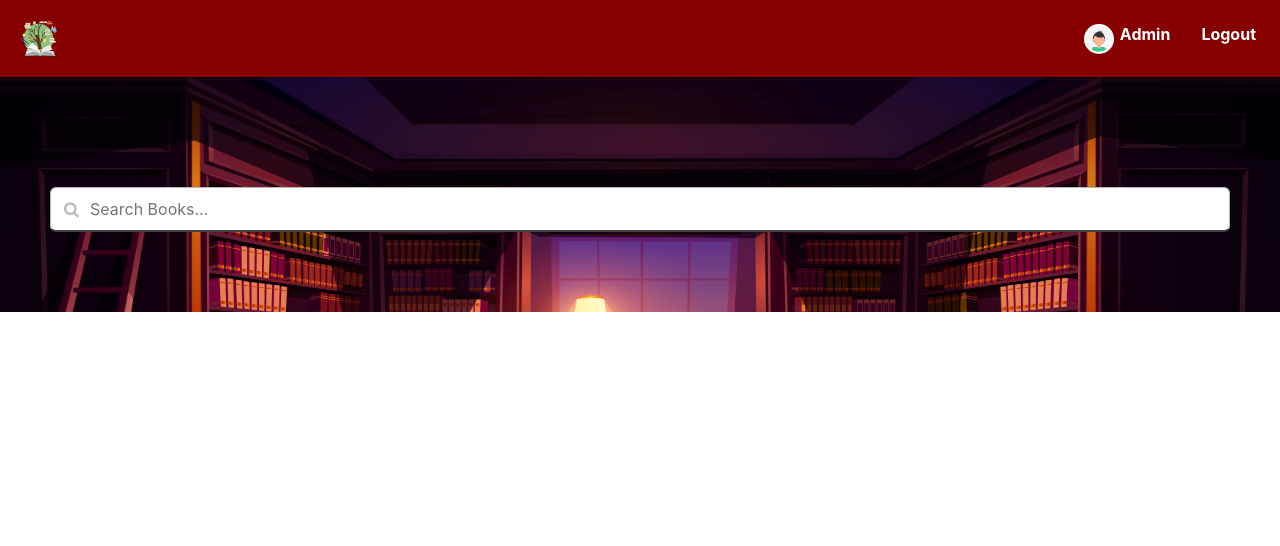
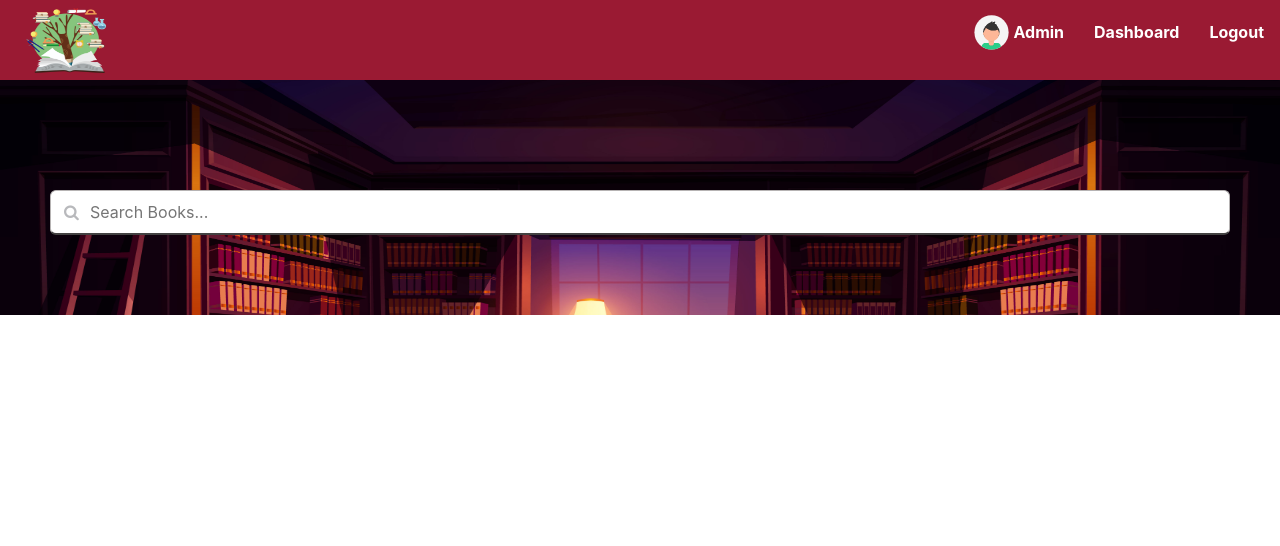
Before and after one commit to Arun6238/LibraryManagementApp, a Django app: page / in a window 1280 px wide. Shown: the top 546 px of the page. Run offline with Django 4.2, Linux system fonts and the light colour scheme; the visitor is signed in with stand-in values (Sample User, id 1); data that the repository does not hold is empty; some libraries are stand-ins or nearby versions.

Commit message:
restyled navbar with plane css modified: static/css/navbar.css, static/js/home.js, templates/navbar.html

```diff
--- a/static/css/navbar.css
+++ b/static/css/navbar.css
@@ -1,40 +1,56 @@
-.nav-button{
-    border: none;
-    outline: none;
-    background-color: inherit;
-    margin-left: -2px;
-    margin-right: 15px;
+nav{
+  padding-inline:1em ;
+
+  display: flex;
+  align-items: center;
+  justify-content: space-between;
+  background-color:rgb(154, 26, 51);
 }
-#navbarTogglerDemo02{
-  margin-left:7vw ;
+.navbar-logo{
+  width: 100px;
+  height: 80px;
 }
-.nav-button:focus{
-  outline: none;
+
+.nav-section-two{
+  display: flex;
+  align-items: center;
+  list-style: none;
+  column-gap: 30px;
 }
-.nav-button:hover{
+.nav-section-two,
+.nav-section-two a{
+  color: #fff;
+  font-weight: bold;
+  text-decoration: none;
+}
+
+.nav-section-two a:hover{
+  color: #dec5c5;
+}
+
+.profile-name{
+  display: flex;
+  align-items: center;
+  column-gap: 5px;
+}
+
+.nav-profile-logo{
+  width:35px;
+  height:45px;
+  border-radius: 50%;
+  border: 0;
+}
+
+.with-logo:hover{
   cursor: pointer;
 }
 
-.with-logo{
-  display: flex;
-  align-items: center;
-}
-.nav-profile-logo{
-  width:30px;
-  height:30px;
-  background: white;
-  padding: 2px;
-  border-radius: 50%;
-}
-.nav-profile-logo:hover{
-  cursor: pointer;
-}
 
 /* profile drop-down styles ----------------- */
 
 .sub-menu-wrap{
   position: absolute;
-  top:calc(100% + 10px);
+  top:40px;
   right: 10px;
   width: 290px;
   z-index: 1;
@@ -62,7 +78,14 @@
   display: flex;
   align-items: center;
 }
-
+.close-btn{
+  position: absolute;
+  font-size: 1.2rem;
+  font-weight: bold;
+  right: 20px;
+  top: 10px;
+  cursor: pointer;
+}
 .user-info img{
   width: 40px;
   border-radius:50%;
@@ -75,8 +98,6 @@
 }
 
 .sub-menu-link{
-
-
   display:flex;
   align-items: center;
   text-decoration: none;
@@ -119,4 +140,15 @@
   width: 2.4em;
 }
 
+
+@media only screen and (max-width: 768px) {
+  .sub-menu-wrap{
+    position: absolute;
+    width: calc(100vw - 40px);
+    top:40px;
+    right: 10px;
+    left: 10px;
+  }
+}
+
 /* ----------------------------------------- */
--- a/static/js/home.js
+++ b/static/js/home.js
@@ -1,5 +1,10 @@
 
 function profileDropdown(){
     let submenu = document.getElementById("profileMenu")
-    submenu.classList.toggle("open-menu")
+    submenu.classList.add("open-menu")
 }
+
+function profileClose(){
+    let submenu = document.getElementById("profileMenu")
+    submenu.classList.remove("open-menu")
+}
--- a/templates/navbar.html
+++ b/templates/navbar.html
@@ -1,41 +1,41 @@
 {% load static %}
-<nav class="navbar navbar-expand-lg navbar-light bg py-3  main-nav">
-	<ul class="navbar-nav mr-auto mt-2 mt-lg-0 ">
-		<li class="nav-item active with-logo">
-			<img class="lib-logo" src="{% static 'img/tree.png' %}" alt="" height="45px" width="45px">
-		</li>
-	</ul>
-
-	<div class="collapse navbar-collapse" id="navbarTogglerDemo02">
-
-		<ul class="navbar-nav ml-auto mt-2 mt-lg-0 ">
+<nav>
+	<div  class="nav-section-one">
+		<img class="navbar-logo" src="{% static 'img/tree.png' %}" alt="" >
+	</div>
+	<ul class="nav-section-two">
 		{% if request.user.is_authenticated %}
+			{% comment %} check if the user is Admin {% endcomment %}
 			{% if not request.user.is_superuser %}
-				<li class="nav-item with-logo" onclick="profileDropdown()">
+				<li class="with-logo profile-name" onclick="profileDropdown()">
 					<img class="nav-profile-logo" src="{% static 'img/profile-pic.svg' %}" alt="">
-					<button  class="nav-link text-white nav-button h5"><strong>{{request.user}}</strong></button>
+					<span class="user" >{{request.user}}</span>
 				</li>
+				{% comment %} if user is admin {% endcomment %}
 				{% else %}
-				<li class="nav-item with-logo">
-					<a class="with-logo" href="{% url 'test' %}">
+				<li class="profile-name">
 					<img class="nav-profile-logo" src="{% static 'img/profile-pic.svg' %}" alt="">
-					<button  class="nav-link text-white nav-button h6"><strong>Admin </strong></button>
-					</a>
+					<span>Admin</span>
 				</li>
-				<li class="nav-item with-logo">
-					<a class="nav-link text-white with-logo h6 font-weight-bold" href="{% url 'logout' %}">Logout</a>
+				<li>
+					<a href="{% url 'test' %}">Dashboard</a>
+				</li>
+				<li>
+					<a class="" href="{% url 'logout' %}">Logout</a>
 				</li>
 			{% endif %}
 		{% else %}
-			<li class="nav-item">
-				<a class="nav-link text-white" href="{% url 'login' %}">Login</a>
+			<li>
+				<a class="" href="{% url 'login' %}">Login</a>
 			</li>
 		{% endif %}
-		</ul>
-	</div>
+	</ul>
+</nav>
 
+	{% comment %} Drop Down for user profile {% endcomment %}
 	<div class="sub-menu-wrap" id="profileMenu">
 		<div class="sub-menu">
+			<span class="close-btn" onclick="profileClose()" >&times</span>
 			<div class="user-info">
 				<img  src="{% static 'img/profile.png' %}" alt="">
 				<h3>{{request.user.get_full_name}}</h3>
@@ -64,6 +64,6 @@
 			<hr>
 		</div>
 	</div>
-</nav>
+
 
 {% comment %} nav-bar /\ {% endcomment %}
```
